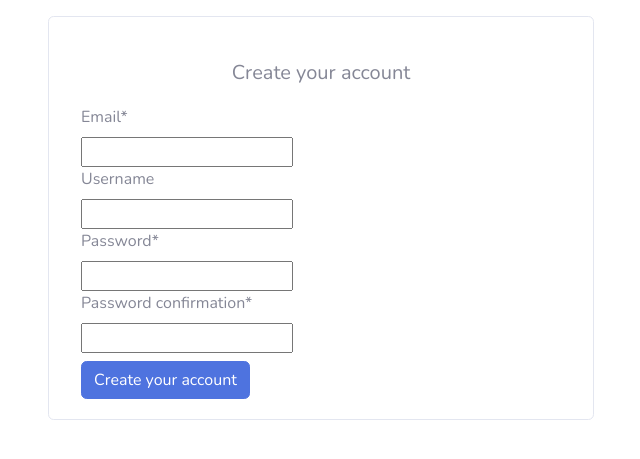
After one commit to AntoineLBT/travel_budget, a Django app: page /registration in a window 1280 px wide. The commit adds this page. Shown: the top 459 px of the page, without its empty margins (319-959 px from the left). Run offline with Django 4.2, Linux system fonts and the light colour scheme; some libraries are stand-ins or nearby versions.

Commit message:
Add registration

```diff
--- a/accounts/models.py
+++ b/accounts/models.py
@@ -1,5 +1,3 @@
-from unicodedata import name
-
 from django.contrib.auth.models import AbstractUser
 from django.db import models
 
--- a/www/forms.py
+++ b/www/forms.py
@@ -1,12 +1,17 @@
+from typing import Any, Dict
+
+from accounts.models import User
 from crispy_forms import helper
 from crispy_forms.layout import Layout, Submit
 from django import forms
 
 
-def make_login_form():
+def make_login_form() -> forms.Form:
     class LoginForm(forms.Form):
         email: str = forms.EmailField(max_length=255, required=True)
-        password: str = forms.CharField(widget=forms.PasswordInput())
+        password: str = forms.CharField(
+            widget=forms.PasswordInput(), required=True
+        )
 
         def __init__(self, *args, **kwargs):
             super().__init__(*args, **kwargs)
@@ -17,7 +22,54 @@ def make_login_form():
             self.helper.layout = Layout(
                 "email",
                 "password",
-                Submit("connect", "Se connecter", css_class="mt-2"),
+                Submit("connect", "Connect", css_class="mt-2"),
             )
 
     return LoginForm
+
+
+def make_registration_form() -> forms.Form:
+    class RegistrationForm(forms.Form):
+        email: str = forms.EmailField(max_length=255, required=True)
+        username: str = forms.CharField(max_length=255, required=False)
+        password: str = forms.CharField(
+            max_length=255, widget=forms.PasswordInput(), required=True
+        )
+        password_confirmation: str = forms.CharField(
+            max_length=255, widget=forms.PasswordInput(), required=True
+        )
+
+        def __init__(self, *args, **kwargs):
+            super().__init__(*args, **kwargs)
+            self.helper = helper.FormHelper()
+            self.helper.form_id = "registration-form"
+            self.helper.form_method = "post"
+            self.helper.layout = Layout(
+                "email",
+                "username",
+                "password",
+                "password_confirmation",
+                Submit(
+                    "registration", "Create your account", css_class="mt-2"
+                ),
+            )
+
+        def clean(self) -> Dict[str, Any]:
+            cleaned_data = super().clean()
+
+            if (
+                cleaned_data["password"]
+                != cleaned_data["password_confirmation"]
+            ):
+
+                raise forms.ValidationError("Passwords doesn't match")
+
+            if User.objects.filter(email=cleaned_data["email"]).exists():
+                raise forms.ValidationError("Email unavailable")
+
+            if not cleaned_data["username"]:
+                cleaned_data["username"] = cleaned_data["email"].split("@")[0]
+
+            return cleaned_data
+
+    return RegistrationForm
--- a/www/templates/login.html
+++ b/www/templates/login.html
@@ -10,7 +10,7 @@
         <div class="card-body">
             <div class="pt-4 pb-2">
                 <h5 class="card-title text-center pb-0 fs-4">Login to your Account</h5>
-                <p class="text-center small">Enter your username &amp; password to login</p>
+                <p class="text-center small">Enter your email &amp; password to login</p>
             </div>
             {% crispy form %}
             <div class="col-12 mt-2">
--- /dev/null
+++ b/www/templates/registration.html
@@ -0,0 +1,18 @@
+{% extends "base.html" %}
+{% load static %}
+{% load crispy_forms_tags %}
+
+{% block title %}Registration{% endblock %}
+
+{% block body %}
+<div class="d-flex flex-row justify-content-center">
+    <div class="card mb-3 col-6 mt-3">
+        <div class="card-body">
+            <div class="pt-4 pb-2">
+                <h5 class="card-title text-center pb-0 fs-4">Create your account</h5>
+            </div>
+            {% crispy form %}
+        </div>
+    </div>
+</div>
+{% endblock %}
--- a/www/urls.py
+++ b/www/urls.py
@@ -1,8 +1,9 @@
 from django.urls import path
 
-from .views import HomeView, LoginView
+from .views import HomeView, LoginView, RegistrationView
 
 urlpatterns = [
     path("home", HomeView.as_view(), name="home"),
     path("login", LoginView.as_view(), name="login"),
+    path("registration", RegistrationView.as_view(), name="registration"),
 ]
--- a/www/views.py
+++ b/www/views.py
@@ -1,8 +1,10 @@
 from typing import Any, Dict
 
+from accounts.models import User
+from django.urls import reverse
 from django.views.generic import FormView, TemplateView
 
-from .forms import make_login_form
+from .forms import make_login_form, make_registration_form
 
 
 class HomeView(TemplateView):
@@ -19,3 +21,21 @@ class LoginView(FormView):
         context = super().get_context_data(**kwargs)
         context["form"] = make_login_form()
         return context
+
+
+class RegistrationView(FormView):
+    template_name: str = "registration.html"
+
+    def get_form_class(self):
+        return make_registration_form()
+
+    def form_valid(self, form):
+        User.objects.create_user(
+            form.cleaned_data["username"],
+            form.cleaned_data["email"],
+            form.cleaned_data["password"],
+        )
+        return super().form_valid(form)
+
+    def get_success_url(self) -> str:
+        return reverse("home")
```
